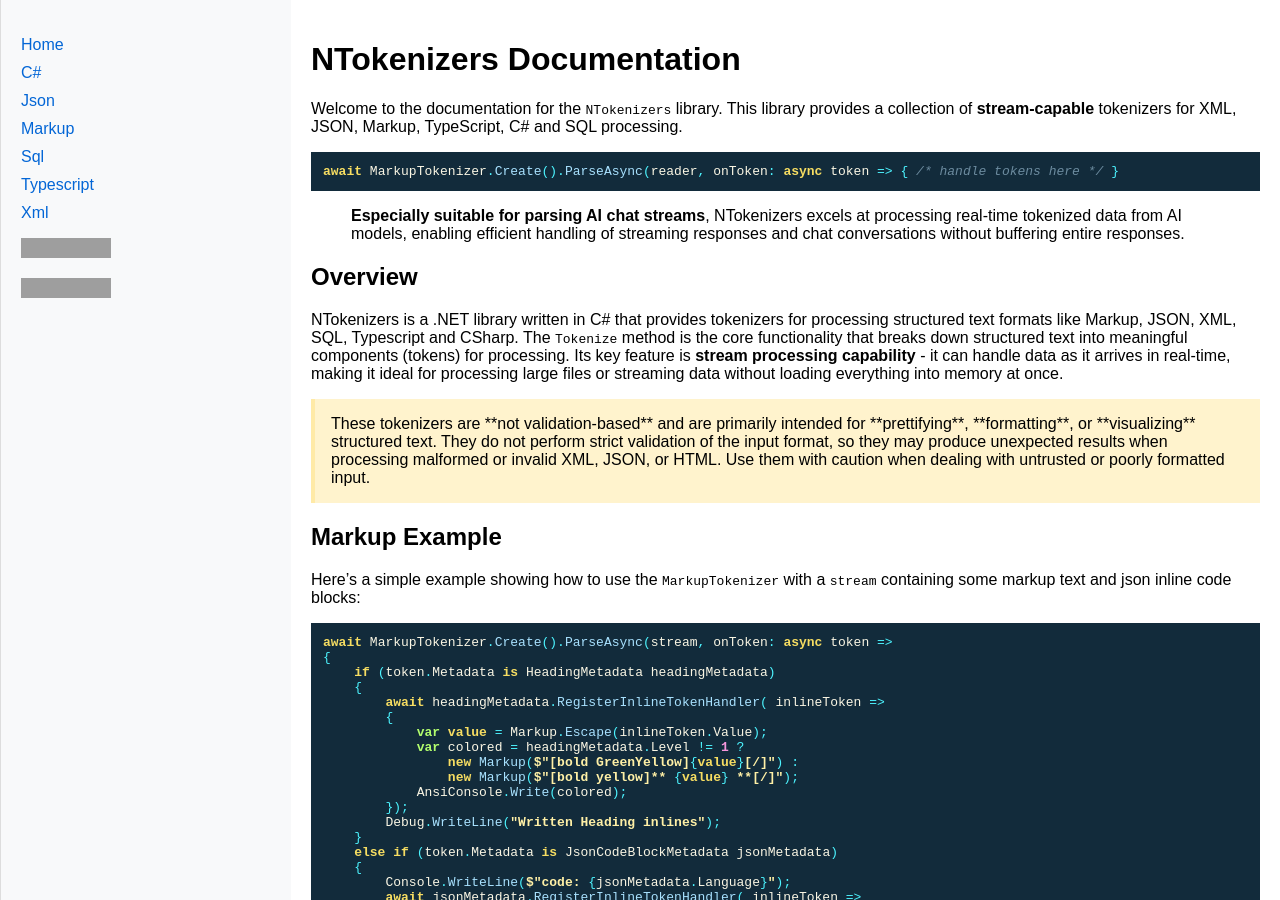
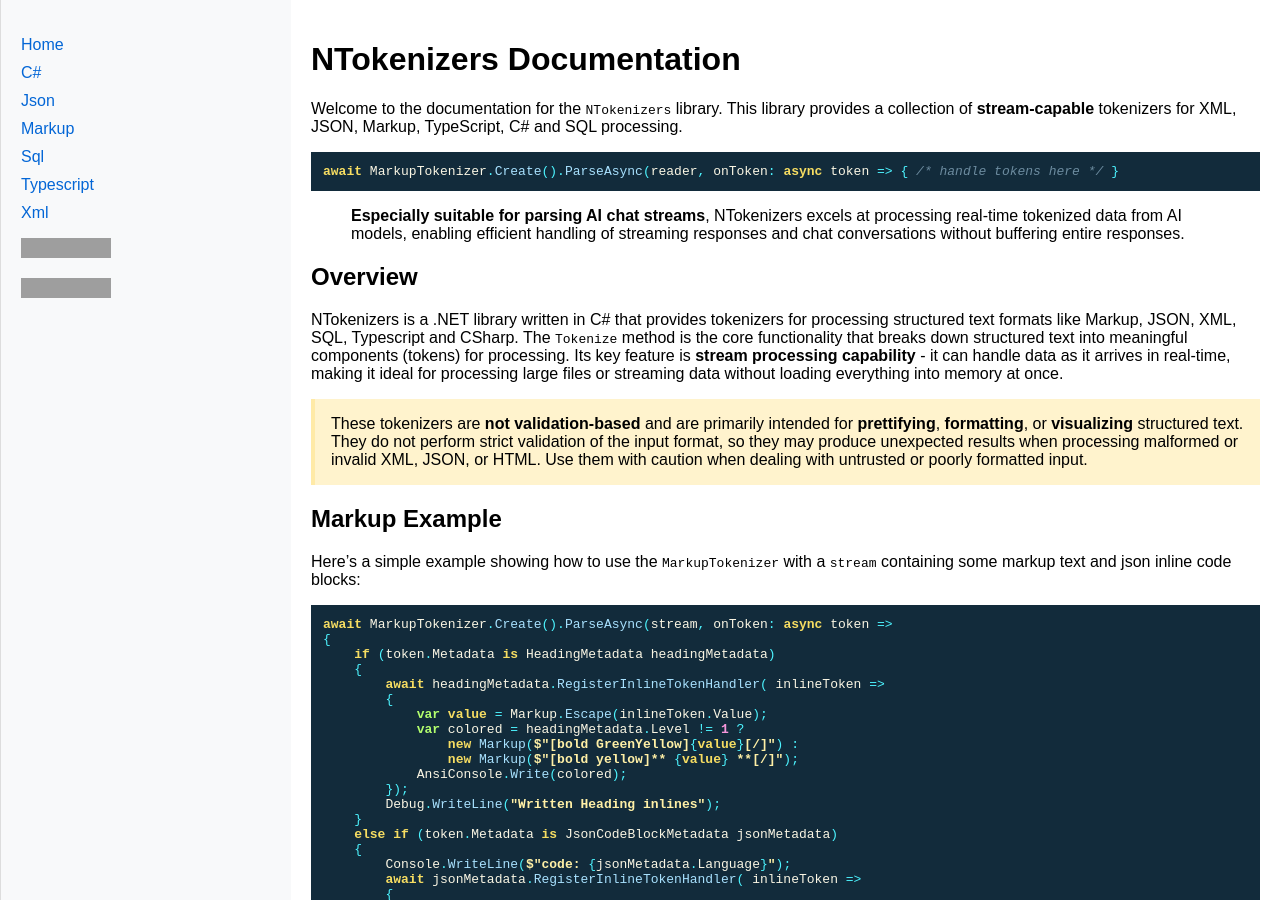
Before and after one commit to crwsolutions/ntokenizers, a Jekyll site: the page built from docs/index.md, in a window 1280 px wide and 900 px high. Built offline with Jekyll 4.4.1, drawn with Linux system fonts in a browser that asks for light colours; grey boxes are pictures that could not be loaded.

```diff
--- a/docs/index.md
+++ b/docs/index.md
@@ -18,7 +18,7 @@ await MarkupTokenizer.Create().ParseAsync(reader, onToken: async token => { /* h
 NTokenizers is a .NET library written in C# that provides tokenizers for processing structured text formats like Markup, JSON, XML, SQL, Typescript and CSharp. The `Tokenize` method is the core functionality that breaks down structured text into meaningful components (tokens) for processing. Its key feature is **stream processing capability** - it can handle data as it arrives in real-time, making it ideal for processing large files or streaming data without loading everything into memory at once.
 
 <blockquote class="warning">
- These tokenizers are **not validation-based** and are primarily intended for **prettifying**, **formatting**, or **visualizing** structured text. They do not perform strict validation of the input format, so they may produce unexpected results when processing malformed or invalid XML, JSON, or HTML. Use them with caution when dealing with untrusted or poorly formatted input.
+ These tokenizers are <b>not validation-based</b> and are primarily intended for <b>prettifying</b>, <b>formatting</b>, or <b>visualizing</b> structured text. They do not perform strict validation of the input format, so they may produce unexpected results when processing malformed or invalid XML, JSON, or HTML. Use them with caution when dealing with untrusted or poorly formatted input.
 </blockquote>
 
 ## Markup Example
```
